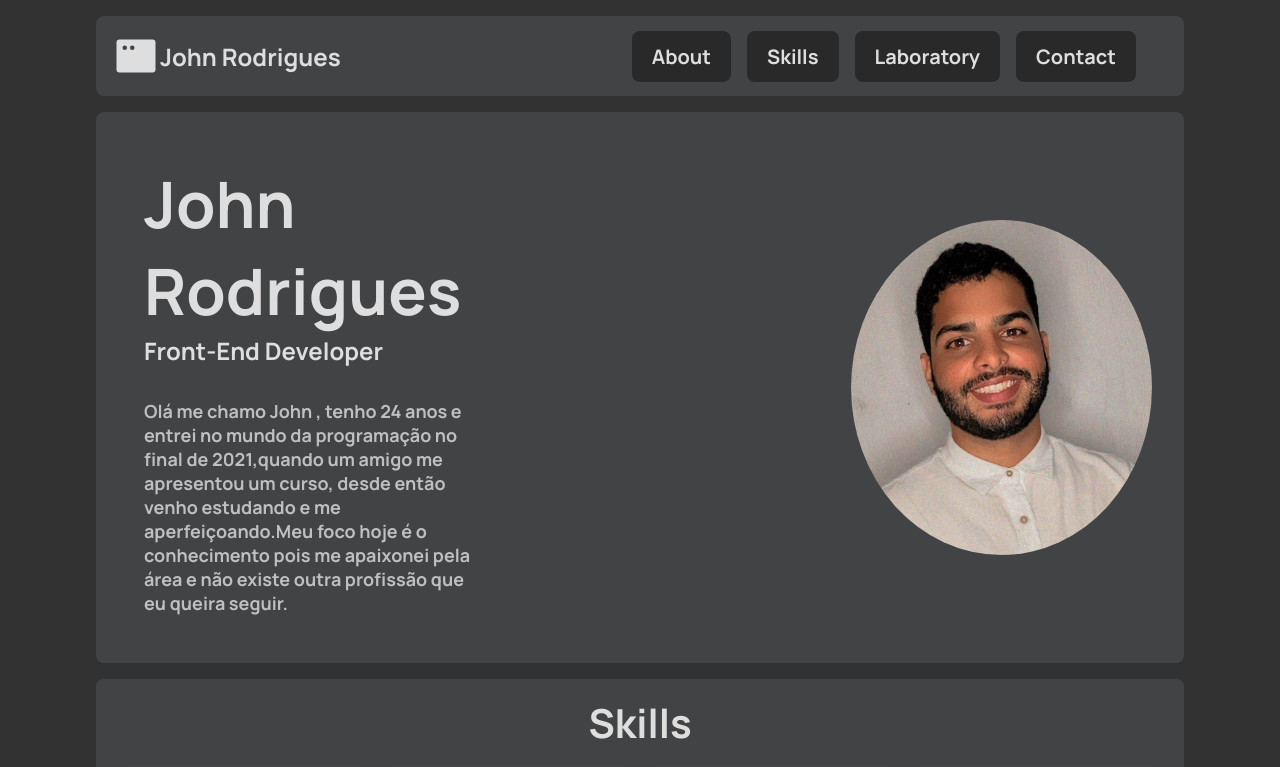
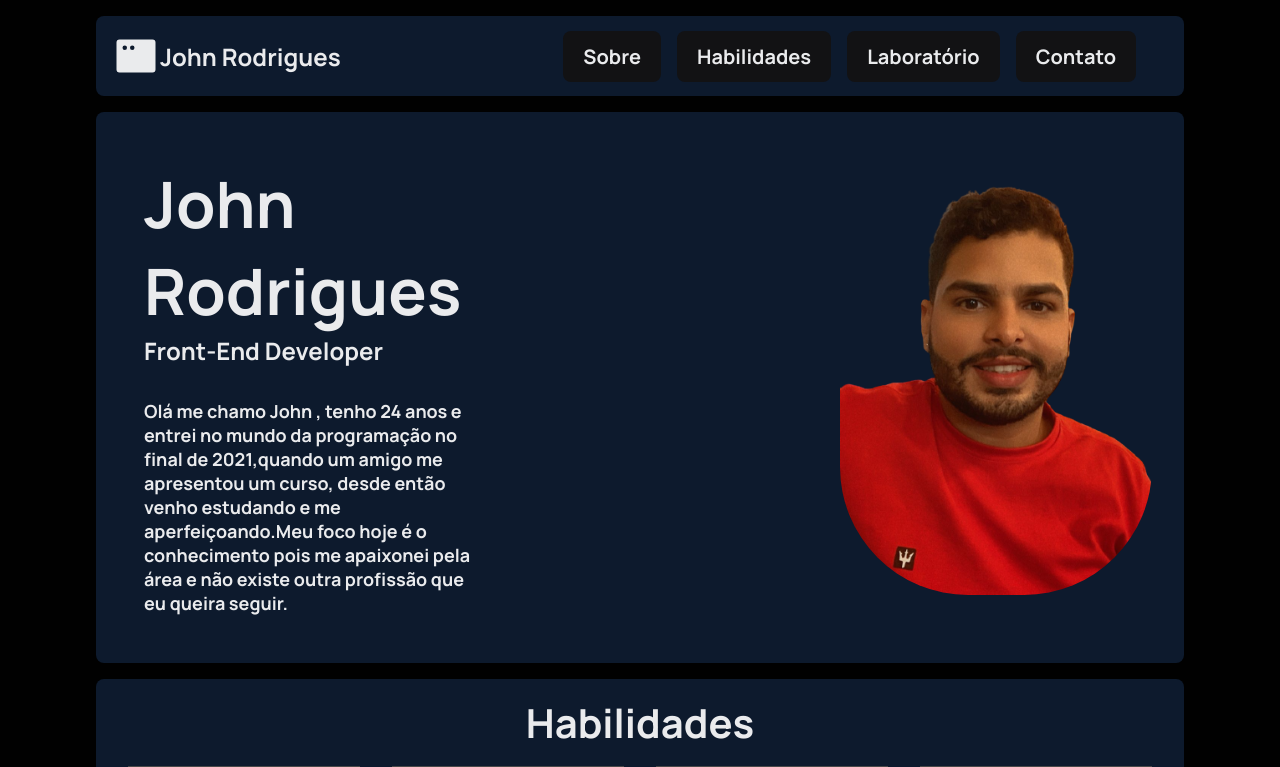
Before and after one commit to JohnRSinx/Portfolio-JohnRodrigues, a React (Vite) app: page / in a window 1280 px wide. Shown: the top 767 px of the page. Built offline with nearby package versions, Linux system fonts and the light colour scheme.

Commit message:
change in colors

```diff
--- a/src/components/About/styles.ts
+++ b/src/components/About/styles.ts
@@ -9,7 +9,7 @@ align-items: center;
 
 width: 85%;
 margin: 1rem auto;
-background-color: var(--black200);
+background-color: var(--blue);
 border-radius: 0.5rem
 ;
 
@@ -33,15 +33,14 @@ h2  {
 }
 p {
     padding-top: 2rem;
-    opacity: 0.8;
     font-size: 18px;
 
 }
 
 img{
     padding: 2rem;
-    border-radius: 100%;
-    max-height: 400px;
+    border-radius: 10rem;
+    max-height: 480px;
     max-width: 100%;
     @media (max-width:100%) {
         display: block;
--- a/src/components/Footer/styles.ts
+++ b/src/components/Footer/styles.ts
@@ -3,7 +3,7 @@ import styled from "styled-components";
 export const Container = styled.footer`
   max-width: 85%;
   margin: 0.5rem auto;
-  background-color: var(--black200);
+  background-color: var(--blue);
   border-radius: 0.5rem;
 
   div {
--- a/src/components/Header/index.jsx
+++ b/src/components/Header/index.jsx
@@ -15,16 +15,16 @@ export function Header() {
           <nav>
             <ul>
               <li>
-                <a href="#about">About</a>
+                <a href="#about">Sobre</a>
               </li>
               <li>
-                <a href="#skills">Skills</a>
+                <a href="#skills">Habilidades</a>
               </li>
               <li>
-                <a href="#laboratory">Laboratory</a>
+                <a href="#laboratory">Laboratório</a>
               </li>
               <li>
-                <a href="#contact">Contact</a>
+                <a href="#contact">Contato</a>
               </li>
             </ul>
           </nav>
--- a/src/components/Header/styles.ts
+++ b/src/components/Header/styles.ts
@@ -4,7 +4,7 @@ export const Container = styled.header`
   height: 5rem;
   width: 85%;
   margin: 1rem auto;
-  background-color: var(--black200);
+  background-color: var(--blue);
   border-radius: 0.5rem;
 
   div {
--- a/src/components/Laboratory/index.jsx
+++ b/src/components/Laboratory/index.jsx
@@ -6,7 +6,9 @@ import glass_img from "../../assets/img/glass.png";
 export function Laboratory() {
   return (
     <Container id="laboratory">
-      <h1>Laboratory</h1>
+      <h1>Laboratório</h1>
+
+
       <Content>
         <div className="card">
           <h2>BootCamp Nlw</h2>
--- a/src/components/Laboratory/styles.ts
+++ b/src/components/Laboratory/styles.ts
@@ -3,7 +3,7 @@ import styled from "styled-components";
 export const Container = styled.section`
 max-width: 85%;
 margin: 1rem auto;
-background-color: var(--black200);
+background-color: var(--blue);
 border-radius: 0.5rem;
 
 
@@ -11,7 +11,7 @@ h1 {
     padding: 1rem 3rem;
     font-size: 2.5rem;
     text-align: center;
-}
+  }
 
 `
 
--- a/src/components/Skills/index.jsx
+++ b/src/components/Skills/index.jsx
@@ -5,7 +5,7 @@ export function Skills() {
   const color_gray = "var(--gray300)";
   return (
     <Container id="skills">
-      <h1>Skills</h1>
+      <h1>Habilidades</h1>
       <Content>
         <div>
           <FileHtml size={150} color={color_gray} weight="fill" />
--- a/src/components/Skills/styles.ts
+++ b/src/components/Skills/styles.ts
@@ -3,7 +3,7 @@ import styled from "styled-components";
 export const Container = styled.section `
 max-width: 85%;
 margin: 0.5rem auto;
-background-color: var(--black200);
+background-color: var(--blue);
 border-radius: 0.5rem;
 align-items: center;
 
--- a/src/styles/global.ts
+++ b/src/styles/global.ts
@@ -2,13 +2,10 @@ import { createGlobalStyle } from "styled-components";
 
 export const GlobalStyle = createGlobalStyle`
 :root {
-    --background : #323232;
-    --gray800: #494949;
-    --gray500: #959595;
-    --gray300: #DEDEDE;
-    --black200: #414345;
-    --black800: #292929;
-    --gray900: #32332;
+    --background : #010101;
+    --gray300: #eaebed;
+    --blue: #0D1A2D;
+    --black800:#121214;
 }
 
 * {
```
Also changed, not shown: src/assets/img/curriculo.jpg, src/assets/img/curriculo2.jpg (added).
